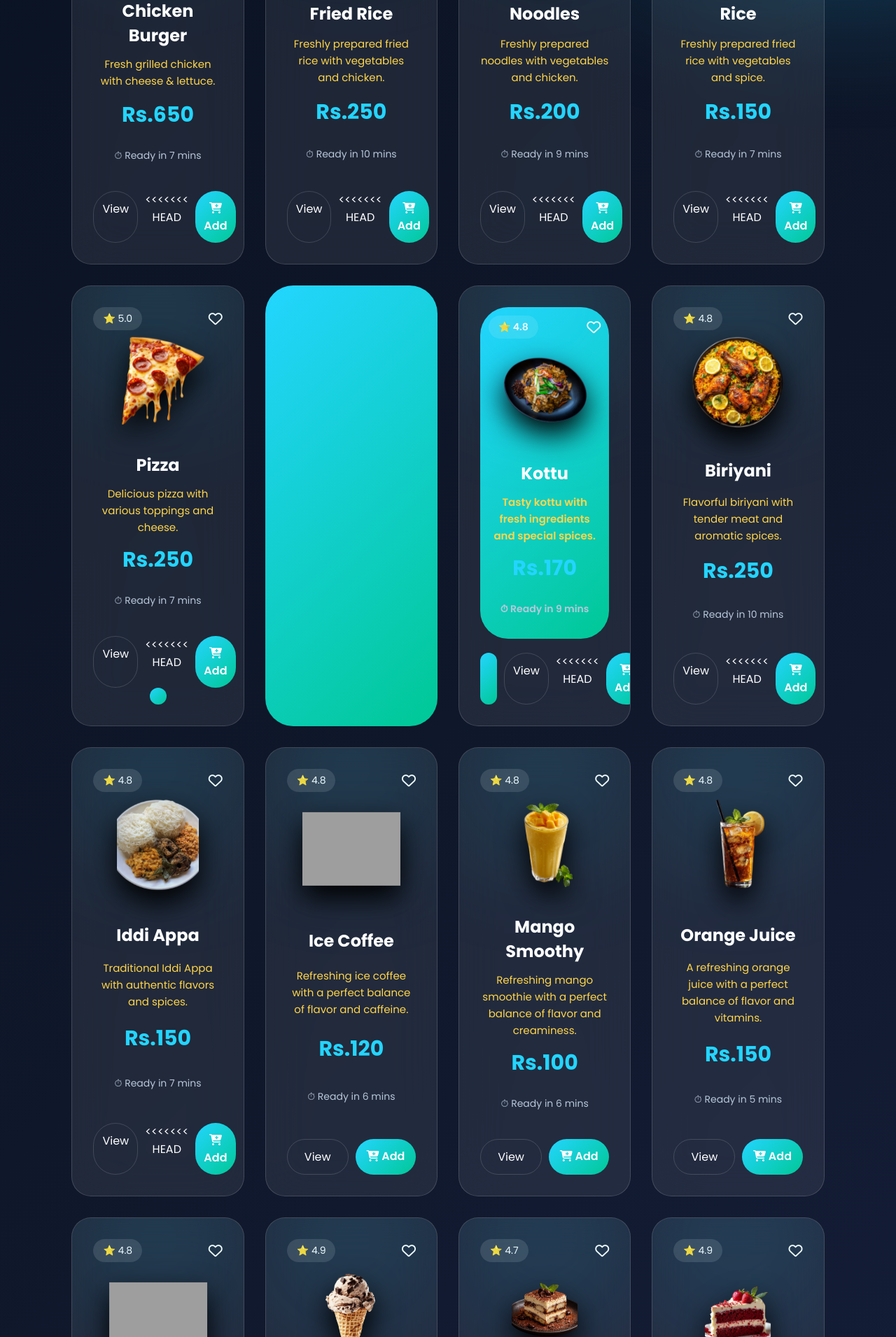
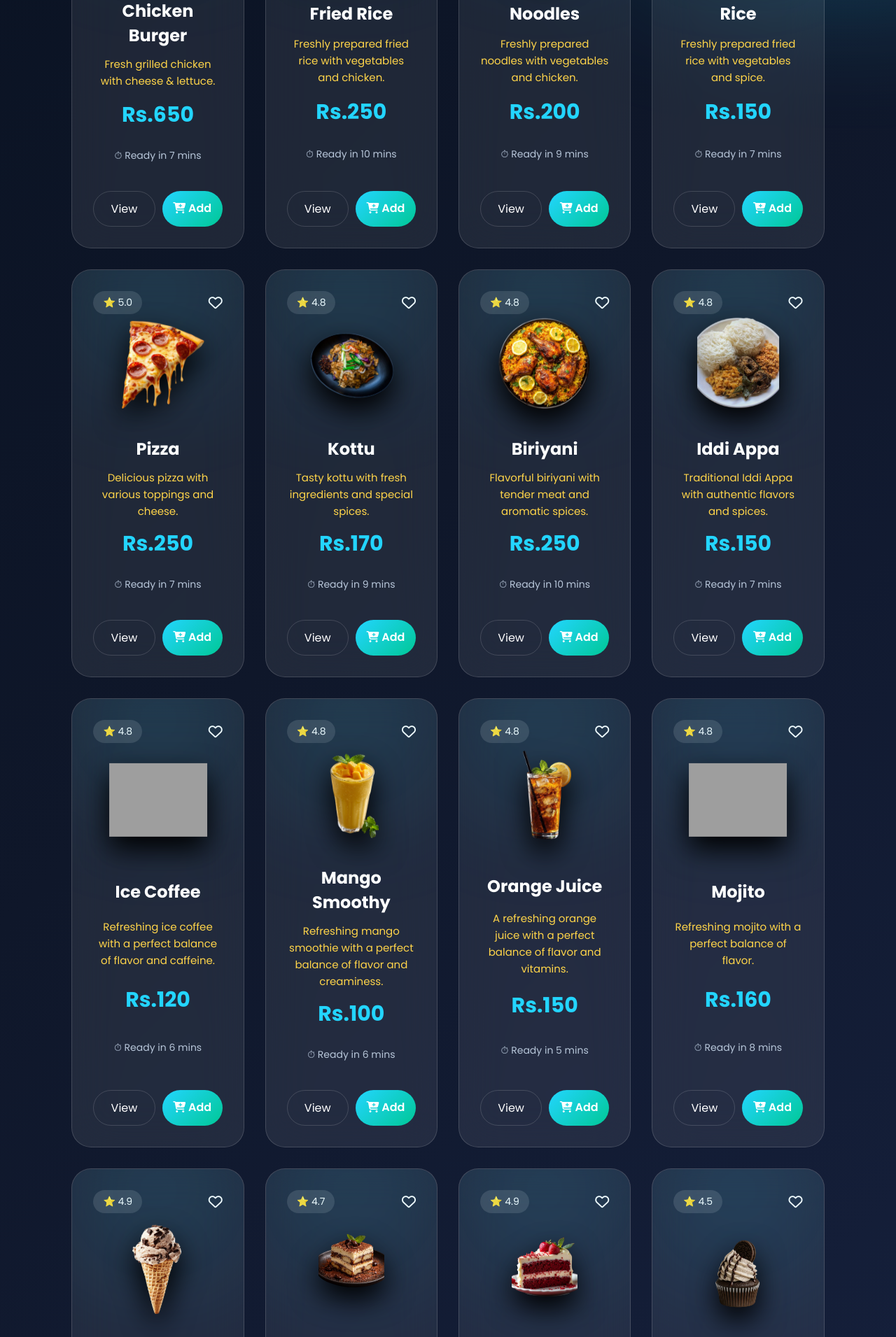
Before and after one commit to Tee-m-m/Edge-Express, a PHP site: page /Customer/menu.php in a window 1280 px wide. Shown: the part 1053-2964 px from the top of the page at 70% size. Run offline with PHP 8.4, Linux system fonts and the light colour scheme; a user stored in the database is signed in; some libraries are stand-ins or nearby versions; grey boxes are pictures that could not be loaded.

Commit message:
Resolved merge conflict

```diff
--- a/Customer/menu.php
+++ b/Customer/menu.php
@@ -141,13 +141,7 @@ if (!isset($_SESSION['user_id'])) {
                 </a>
 
                 <!-- Use this exact syntax for your Add buttons on menu.php -->
-<<<<<<< HEAD
                 <a href="cart.php?action=add&id=1" class="cart-btn"><i class="fas fa-cart-plus"></i> Add</a>
-=======
-                <a href="cart.php?action=add&id=1" class="cart-btn">
-                <i class="fas fa-cart-plus"></i> Add
-                </a>
->>>>>>> 4c24ef48ebca1149903671d4eaceee2f559501ae
             </div>
 
         </div>
@@ -184,17 +178,7 @@ if (!isset($_SESSION['user_id'])) {
 
                 </a>
 
-<<<<<<< HEAD
                 <a href="cart.php?action=add&id=2" class="cart-btn"><i class="fas fa-cart-plus"></i> Add</a>
-=======
-                <a href="cart.php" class="cart-btn">
-
-                    <i class="fas fa-cart-plus"></i>
-
-                    Add
-
-                </a>
->>>>>>> 4c24ef48ebca1149903671d4eaceee2f559501ae
 
             </div>
 
@@ -233,17 +217,7 @@ if (!isset($_SESSION['user_id'])) {
 
                 </a>
 
-<<<<<<< HEAD
                 <a href="cart.php?action=add&id=3" class="cart-btn"><i class="fas fa-cart-plus"></i> Add</a>
-=======
-                <a href="cart.php" class="cart-btn">
-
-                    <i class="fas fa-cart-plus"></i>
-
-                    Add
-
-                </a>
->>>>>>> 4c24ef48ebca1149903671d4eaceee2f559501ae
 
             </div>
         </div>
@@ -281,17 +255,7 @@ if (!isset($_SESSION['user_id'])) {
 
                 </a>
 
-<<<<<<< HEAD
                 <a href="cart.php?action=add&id=4" class="cart-btn"><i class="fas fa-cart-plus"></i> Add</a>
-=======
-                <a href="cart.php" class="cart-btn">
-
-                    <i class="fas fa-cart-plus"></i>
-
-                    Add
-
-                </a>
->>>>>>> 4c24ef48ebca1149903671d4eaceee2f559501ae
 
             </div>
         </div>
@@ -328,12 +292,7 @@ if (!isset($_SESSION['user_id'])) {
 
                 </a>
 
-<<<<<<< HEAD
                 <a href="cart.php?action=add&id=5" class="cart-btn"><i class="fas fa-cart-plus"></i> Add</a>
-=======
-                <a href="cart.php" class="cart-btn">
->>>>>>> 4c24ef48ebca1149903671d4eaceee2f559501ae
-
 
             </div>
         </div>
@@ -370,17 +329,7 @@ if (!isset($_SESSION['user_id'])) {
 
                 </a>
 
-<<<<<<< HEAD
                 <a href="cart.php?action=add&id=6" class="cart-btn"><i class="fas fa-cart-plus"></i> Add</a>
-=======
-                <a href="cart.php" class="cart-btn">
-
-                    <i class="fas fa-cart-plus"></i>
-
-                    Add
-
-                </a>
->>>>>>> 4c24ef48ebca1149903671d4eaceee2f559501ae
 
             </div>
         </div>
@@ -416,17 +365,7 @@ if (!isset($_SESSION['user_id'])) {
 
                 </a>
 
-<<<<<<< HEAD
                 <a href="cart.php?action=add&id=7" class="cart-btn"><i class="fas fa-cart-plus"></i> Add</a>
-=======
-                <a href="cart.php" class="cart-btn">
-
-                    <i class="fas fa-cart-plus"></i>
-
-                    Add
-
-                </a>
->>>>>>> 4c24ef48ebca1149903671d4eaceee2f559501ae
 
             </div>
         </div>
@@ -462,17 +401,7 @@ if (!isset($_SESSION['user_id'])) {
 
                 </a>
 
-<<<<<<< HEAD
                 <a href="cart.php?action=add&id=8" class="cart-btn"><i class="fas fa-cart-plus"></i> Add</a>
-=======
-                <a href="cart.php" class="cart-btn">
-
-                    <i class="fas fa-cart-plus"></i>
-
-                    Add
-
-                </a>
->>>>>>> 4c24ef48ebca1149903671d4eaceee2f559501ae
 
             </div>
         </div>
```
